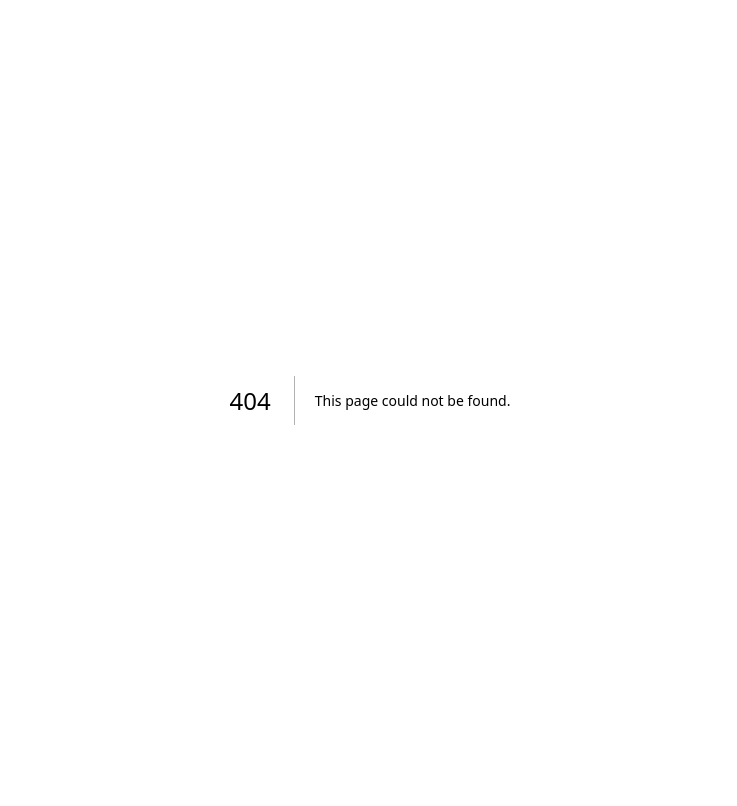
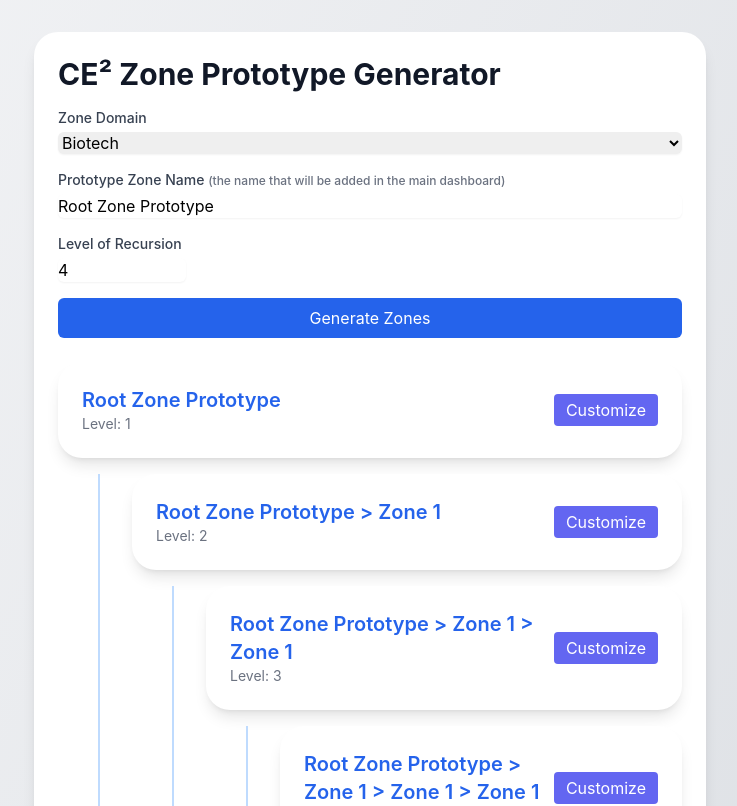
Before and after one commit to OmniChainOrg/omnimodel-dashboard, a Next.js app: page /zonedashboard in a window 1280 px wide. Before the commit this address had no page. Shown: the top 806 px of the page, without its empty margins (270-1007 px from the left). Built offline with nearby package versions, Linux system fonts and the light colour scheme.

Commit message:
Create zonedashboard.tsx

```diff
--- /dev/null
+++ b/pages/zonedashboard.tsx
@@ -0,0 +1,186 @@
+// pages/zonedashboard.tsx
+import React, { useState } from 'react';
+import { useZoneArchetype, Zone } from '../hooks/useZoneArchetype';
+import { motion } from 'framer-motion';
+
+// Form for customizing a single zone
+const ZoneCustomizationForm: React.FC<{
+  zone: Zone;
+  settings: ZoneSettings;
+  onChange: (zoneId: string, newSettings: ZoneSettings) => void;
+}> = ({ zone, settings, onChange }) => {
+  const current = settings[zone.id] || { info: '', confidentiality: 'Public' };
+  const handleInfo = (e: React.ChangeEvent<HTMLTextAreaElement>) =>
+    onChange(zone.id, { ...current, info: e.target.value });
+  const handleConf = (e: React.ChangeEvent<HTMLSelectElement>) =>
+    onChange(zone.id, { ...current, confidentiality: e.target.value });
+
+  return (
+    <div className="mt-3 p-4 bg-gray-50 rounded-lg">
+      <label className="block text-sm font-medium text-gray-700">Info to Share</label>
+      <textarea
+        value={current.info}
+        onChange={handleInfo}
+        className="mt-1 w-full border-gray-300 rounded-md shadow-sm focus:ring-blue-500 focus:border-blue-500"
+        rows={3}
+      />
+      <label className="block text-sm font-medium text-gray-700 mt-4">Confidentiality Level</label>
+      <select
+        value={current.confidentiality}
+        onChange={handleConf}
+        className="mt-1 block w-48 border-gray-300 rounded-md shadow-sm focus:ring-blue-500 focus:border-blue-500"
+      >
+        <option>Public</option>
+        <option>Confidential</option>
+        <option>Private</option>
+      </select>
+    </div>
+  );
+};
+
+type ZoneSettings = {
+  info: string;
+  confidentiality: 'Public' | 'Confidential' | 'Private';
+};
+
+// Recursive node with customization UI
+const ZoneNode: React.FC<{
+  zone: Zone;
+  settings: Record<string, ZoneSettings>;
+  onUpdate: (zoneId: string, settings: ZoneSettings) => void;
+}> = ({ zone, settings, onUpdate }) => {
+  const [expanded, setExpanded] = useState(false);
+  return (
+    <motion.div
+      initial={{ opacity: 0, x: -20 }}
+      animate={{ opacity: 1, x: 0 }}
+      transition={{ duration: 0.3 }}
+      className="mb-6"
+    >
+      <div className="p-6 bg-white rounded-2xl shadow-lg">
+        <div className="flex justify-between items-center">
+          <div>
+            <h3 className="text-xl font-semibold text-blue-600">
+              {zone.name.replace(/SubZone/g, 'Zone')}
+            </h3>
+            <p className="text-sm text-gray-500">Level: {zone.depth}</p>
+          </div>
+          <button
+            onClick={() => setExpanded(!expanded)}
+            className="px-3 py-1 bg-indigo-500 text-white rounded hover:bg-indigo-600 transition"
+          >
+            {expanded ? 'Close' : 'Customize'}
+          </button>
+        </div>
+        {expanded && (
+          <ZoneCustomizationForm
+            zone={zone}
+            settings={settings[zone.id] || { info: '', confidentiality: 'Public' }}
+            onChange={onUpdate}
+          />
+        )}
+      </div>
+      {zone.children && (
+        <div className="ml-10 mt-4 border-l-2 border-blue-200 pl-8">
+          {zone.children.map(child => (
+            <ZoneNode key={child.id} zone={child} settings={settings} onUpdate={onUpdate} />
+          ))}
+        </div>
+      )}
+    </motion.div>
+  );
+};
+
+const ZoneDashboardPage: React.FC = () => {
+  // Form state for user input
+  const [zoneDomain, setZoneDomain] = useState('Biotech');
+  const [prototypeZoneName, setPrototypeZoneName] = useState('Root Zone Prototype');
+  const [recursionLevel, setRecursionLevel] = useState(4);
+  const [zoneSettings, setZoneSettings] = useState<Record<string, ZoneSettings>>({});
+
+  const { tree, loading, error, refresh } = useZoneArchetype({
+    archetypeId: zoneDomain,
+    archetypeName: prototypeZoneName,
+    depth: recursionLevel,
+  });
+
+  const handleSubmit = (e: React.FormEvent) => {
+    e.preventDefault();
+    refresh();
+  };
+
+  const handleUpdate = (zoneId: string, settings: ZoneSettings) => {
+    setZoneSettings(prev => ({ ...prev, [zoneId]: settings }));
+  };
+
+  return (
+    <div className="min-h-screen bg-gradient-to-br from-gray-100 to-gray-300 p-8">
+      <div className="max-w-2xl mx-auto bg-white p-6 rounded-2xl shadow-lg">
+        <h1 className="text-3xl font-bold text-gray-900 mb-4">
+          CE² Zone Prototype Generator
+        </h1>
+        <form onSubmit={handleSubmit} className="space-y-4 mb-6">
+          <div>
+            <label className="block text-sm font-medium text-gray-700">Zone Domain</label>
+            <select
+              value={zoneDomain}
+              onChange={e => setZoneDomain(e.target.value)}
+              className="mt-1 block w-full border-gray-300 rounded-md shadow-sm focus:ring-blue-500 focus:border-blue-500"
+            >
+              <option>Biotech</option>
+              <option>MedTech</option>
+              <option>Pharma Formulation</option>
+              <option>Clinical Trials</option>
+              <option>RegOps</option>
+              <option>DeSci</option>
+              <option>DeTrade</option>
+              <option>DeInvest</option>
+              <option>Nonprofit</option>
+              <option>Philanthropy</option>
+              <option>Humanitarian</option>
+              <option>AI ethics</option>
+              <option>dApps DevOps</option>
+              <option>Investment</option>
+              <option>Granting</option>
+              <option>Other</option>
+            </select>
+          </div>
+          <div>
+            <label className="block text-sm font-medium text-gray-700">
+              Prototype Zone Name <span className="text-xs text-gray-500">(the name that will be added in the main dashboard)</span>
+            </label>
+            <input
+              type="text"
+              value={prototypeZoneName}
+              onChange={e => setPrototypeZoneName(e.target.value)}
+              className="mt-1 block w-full border-gray-300 rounded-md shadow-sm focus:ring-blue-500 focus:border-blue-500"
+            />
+          </div>
+          <div>
+            <label className="block text-sm font-medium text-gray-700">Level of Recursion</label>
+            <input
+              type="number"
+              min={1}
+              max={6}
+              value={recursionLevel}
+              onChange={e => setRecursionLevel(Number(e.target.value))}
+              className="mt-1 block w-32 border-gray-300 rounded-md shadow-sm focus:ring-blue-500 focus:border-blue-500"
+            />
+          </div>
+          <button
+            type="submit"
+            className="w-full py-2 px-4 bg-blue-600 text-white rounded-md hover:bg-blue-700 transition"
+          >
+            Generate Zones
+          </button>
+        </form>
+
+        {loading && <p className="text-center text-gray-600">Generating zone tree...</p>}
+        {error && <p className="text-center text-red-600">Error: {error}</p>}
+        {tree && <ZoneNode zone={tree} settings={zoneSettings} onUpdate={handleUpdate} />}
+      </div>
+    </div>
+  );
+};
+
+export default ZoneDashboardPage;
```
